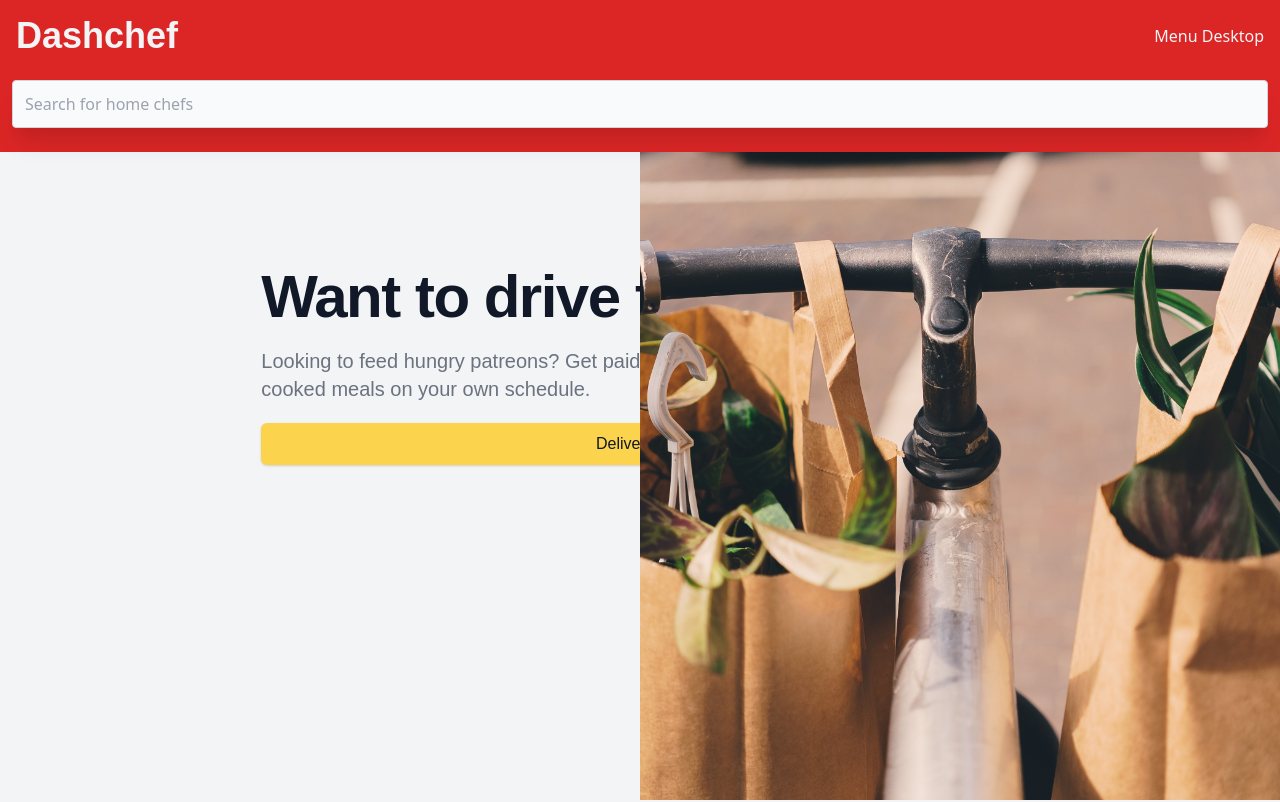
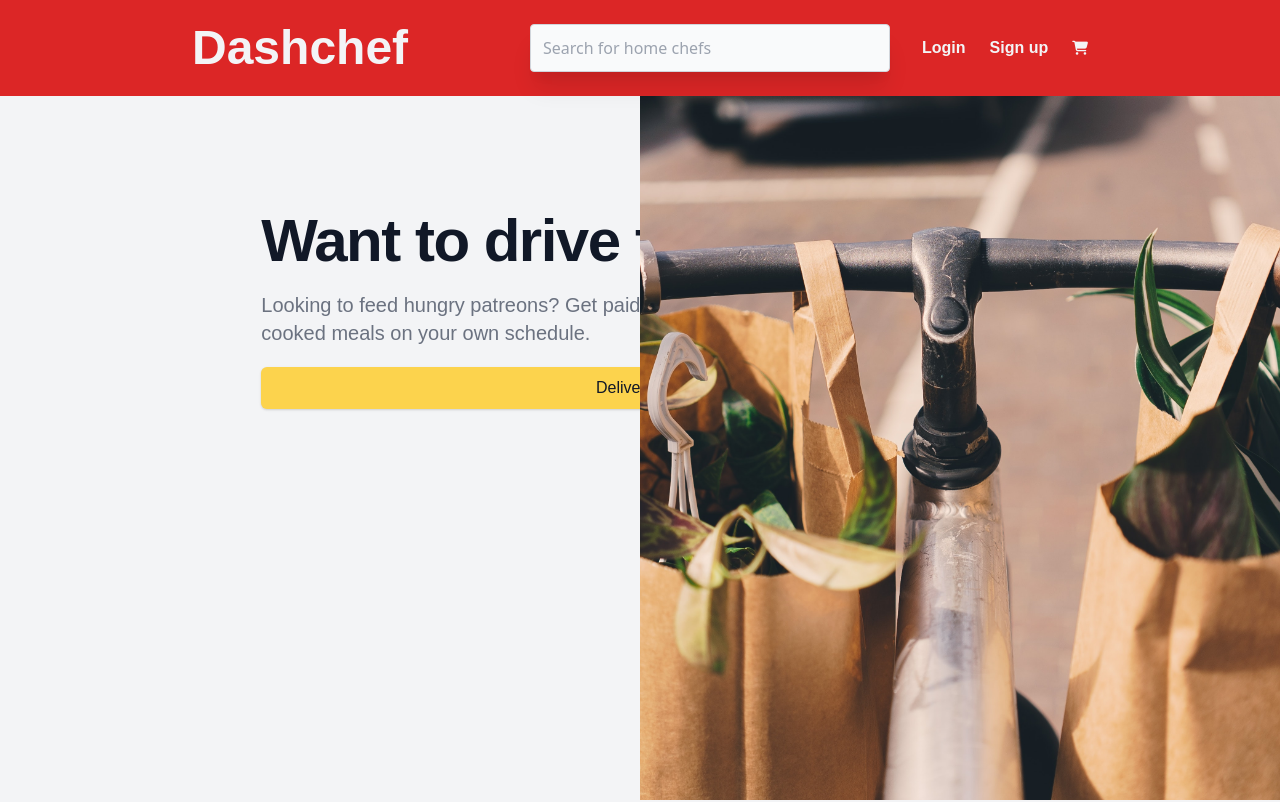
Before and after one commit to peterphan20/dashchef, a React (Create React App) app: page / in a window 1280 px wide. Shown: the top 802 px of the page. Built offline with nearby package versions, Linux system fonts and the light colour scheme.

Commit message:
feat: header desktop styling

```diff
--- a/src/api/usersAPI.js
+++ b/src/api/usersAPI.js
@@ -12,13 +12,10 @@ export const getUser = async (id) => {
 	return data;
 };
 
-export const createUser = async (userObject) => {
+export const createUser = async (formData) => {
 	const res = await fetch(`${config.API_URL}/auth/user`, {
 		method: "POST",
-		body: JSON.stringify(userObject),
-		headers: {
-			"Content-Type": "application/json; charset=UTF-8",
-		},
+		body: formData,
 	});
 	const data = await res.json();
 	return data;
--- a/src/atoms/MenuAnchorDesktop.js
+++ b/src/atoms/MenuAnchorDesktop.js
@@ -1,11 +1,17 @@
 import React from "react";
 import { Link } from "react-router-dom";
 
-const MenuAnchorDesktop = () => {
+const MenuAnchorDesktop = ({ link, clickHandler, placeholder, icon }) => {
 	return (
 		<>
-			<Link to={link} className="" onClick={clickHandler} />
-			{text}
+			<Link
+				to={link}
+				className="flex flex-row justify-center items-start gap-2 text-sm font-headers font-semibold  hover:text-blue-600"
+				onClick={clickHandler}
+			>
+				{placeholder}
+				<i className={icon}></i>
+			</Link>
 		</>
 	);
 };
--- a/src/atoms/MenuAnchorMobile.js
+++ b/src/atoms/MenuAnchorMobile.js
@@ -1,16 +1,16 @@
 import React from "react";
 import { Link } from "react-router-dom";
 
-const MenuAnchorMobile = ({ link, clickHandler, icon, placeholder }) => {
+const MenuAnchorMobile = ({ link, clickHandler, placeholder, icon }) => {
 	return (
 		<>
 			<Link
 				to={link}
-				className="flex justify-start items-center gap-3 text-gray-900 border-b border-gray-300 px-2 mb-4 w-full"
+				className="flex justify-start items-end gap-3 text-gray-900 text-base border-b border-gray-300 px-2 mb-4 w-full"
 				onClick={clickHandler}
 			>
 				{placeholder}
-				<i className={`fas fa-${icon}`}></i>
+				<i className={icon}></i>
 			</Link>
 		</>
 	);
--- a/src/atoms/MenuButtonDesktop.js
+++ b/src/atoms/MenuButtonDesktop.js
@@ -1,14 +1,14 @@
 import React from "react";
 
-const MenuButtonDesktop = ({ clickHandler, text, icon }) => {
+const MenuButtonDesktop = ({ clickHandler, placeholder, icon }) => {
 	return (
 		<>
 			<button
-				className="flex justify-start items-center gap-3 text-gray-900 border-b border-gray-300 px-2 mb-4 w-full"
-				onClick={() => clickHandler()}
+				className="flex flex-row justify-center items-start gap-2 text-base font-headers font-semibold  hover:text-blue-600"
+				onClick={clickHandler}
 			>
-				{text}
-				<i className={`fas fa-${icon}`}></i>
+				{placeholder}
+				<i className={icon}></i>
 			</button>
 		</>
 	);
--- a/src/atoms/MenuButtonMobile.js
+++ b/src/atoms/MenuButtonMobile.js
@@ -1,14 +1,14 @@
 import React from "react";
 
-const MenuButtonMobile = ({ clickHandler, text, icon }) => {
+const MenuButtonMobile = ({ clickHandler, placeholder, icon }) => {
 	return (
 		<>
 			<button
 				className="flex justify-start items-center gap-3 text-gray-900 border-b border-gray-300 px-2 mb-4 w-full"
 				onClick={clickHandler}
 			>
-				{text}
-				<i className={`fas fa-${icon}`}></i>
+				{placeholder}
+				<i className={icon}></i>
 			</button>
 		</>
 	);
--- a/src/molecules/MenuDesktop.js
+++ b/src/molecules/MenuDesktop.js
@@ -1,7 +1,75 @@
 import React from "react";
+import { useDispatch, useSelector } from "react-redux";
+import { useHistory } from "react-router";
+import MenuButtonDesktop from "../atoms/MenuButtonDesktop";
+import MenuAnchorDesktop from "../atoms/MenuAnchorDesktop";
+import { DISPLAY_LOGIN_MODAL, DISPLAY_SIGN_UP_MODAL, USER_LOGOUT } from "../constants";
 
 const MenuDesktop = () => {
-	return <div>Menu Desktop</div>;
+	const user = useSelector((state) => state.userReducer);
+	const dispatch = useDispatch();
+	const history = useHistory();
+
+	const handleClick = (id) => {
+		setTimeout(() => {
+			document.getElementById(id).scrollIntoView();
+		}, 300);
+	};
+
+	const handlePageChangeClick = () => {
+		window.scrollTo(0, 0);
+	};
+
+	const handleLoginClick = () => {
+		window.scrollTo(0, 0);
+		dispatch({ type: DISPLAY_LOGIN_MODAL });
+	};
+
+	const handleSignupClick = () => {
+		window.scrollTo(0, 0);
+		dispatch({ type: DISPLAY_SIGN_UP_MODAL });
+	};
+
+	const handleLogout = () => {
+		localStorage.removeItem("authToken");
+		setTimeout(() => window.scrollTo(0, 0), 250);
+		history.push("/");
+		dispatch({ type: USER_LOGOUT });
+	};
+
+	return (
+		<nav className="flex justify-center items-center gap-4">
+			{!user.loggedIn ? (
+				<>
+					<MenuButtonDesktop clickHandler={handleLoginClick} placeholder="Login" />
+					<MenuButtonDesktop clickHandler={handleSignupClick} placeholder="Sign up" />
+				</>
+			) : (
+				<>
+					<MenuAnchorDesktop
+						link="/profile"
+						placeholder="Profile"
+						clickHandler={handlePageChangeClick}
+					/>
+					<MenuButtonDesktop placeholder="Sign out" clickHandler={handleLogout} />
+				</>
+			)}
+			{!user.isChef ? null : user.isChef && user.kitchenID ? (
+				<MenuAnchorDesktop
+					link={`/kitchen/${user.kitchenID}`}
+					placeholder="My Kitchen"
+					clickHandler={handlePageChangeClick}
+				/>
+			) : (
+				<MenuAnchorDesktop
+					link="/kitchen/create"
+					placeholder="Create a kitchen"
+					clickHandler={handlePageChangeClick}
+				/>
+			)}
+			<MenuAnchorDesktop link="/cart" icon="fas fa-shopping-cart" clickHandler={handleClick} />
+		</nav>
+	);
 };
 
 export default MenuDesktop;
--- a/src/molecules/MenuMobile.js
+++ b/src/molecules/MenuMobile.js
@@ -50,8 +50,16 @@ const MenuMobile = ({ setOpen, isOpen }) => {
 		>
 			{!user.loggedIn ? (
 				<>
-					<MenuButtonMobile clickHandler={handleLoginClick} text="Login" icon="sign-in-alt" />
-					<MenuButtonMobile clickHandler={handleSignupClick} text="Sign up" icon="user-plus" />
+					<MenuButtonMobile
+						clickHandler={handleLoginClick}
+						placeholder="Login"
+						icon="fas fa-sign-in-alt"
+					/>
+					<MenuButtonMobile
+						clickHandler={handleSignupClick}
+						placeholder="Sign up"
+						icon="fas fa-user-plus"
+					/>
 				</>
 			) : (
 				<>
@@ -60,7 +68,7 @@ const MenuMobile = ({ setOpen, isOpen }) => {
 						placeholder="Profile"
 						clickHandler={handlePageChangeClick}
 					/>
-					<MenuButtonMobile text="Sign out" clickHandler={handleLogout} />
+					<MenuButtonMobile placeholder="Sign out" clickHandler={handleLogout} />
 				</>
 			)}
 			{!user.isChef ? null : user.isChef && user.kitchenID ? (
@@ -79,7 +87,7 @@ const MenuMobile = ({ setOpen, isOpen }) => {
 			<MenuAnchorMobile
 				placeholder="Cart"
 				link="/cart"
-				icon="shopping-cart"
+				icon="fas fa-shopping-cart"
 				clickHandler={handleClick}
 			/>
 		</nav>
--- a/src/molecules/Searchbar.js
+++ b/src/molecules/Searchbar.js
@@ -2,11 +2,11 @@ import React from "react";
 
 const Searchbar = () => {
 	return (
-		<div className="px-3 w-full h-full">
+		<div className="px-3 w-full h-full lg:w-96">
 			<input
 				id="searchbar"
 				type="text"
-				className="bg-gray-50 text-gray-900 rounded border border-gray-300 shadow-xl outline-none py-3 pl-3 pr-5 w-full h-full transform -translate-y-1/2"
+				className="bg-gray-50 text-gray-900 rounded border border-gray-300 shadow-xl outline-none py-3 pl-3 pr-5 w-full h-full transform -translate-y-1/2 lg:transform-none"
 				placeholder="Search for home chefs"
 			/>
 		</div>
--- a/src/organisms/Header.js
+++ b/src/organisms/Header.js
@@ -9,6 +9,7 @@ import Searchbar from "../molecules/Searchbar";
 const Header = () => {
 	const [windowWidth, setWindowWidth] = useState(window.innerWidth);
 	const [isOpen, setOpen] = useState(false);
+	const [isMobile, setIsMobile] = useState(true);
 
 	const handleClick = () => {
 		setTimeout(() => window.scrollTo(0, 0), 250);
@@ -23,8 +24,8 @@ const Header = () => {
 		window.addEventListener("resize", trackWindowChanges);
 		if (windowWidth > 864) {
 			setOpen(false);
+			setIsMobile(false);
 		}
-
 		return () => {
 			window.removeEventListener("resize", trackWindowChanges);
 		};
@@ -32,7 +33,10 @@ const Header = () => {
 
 	const showMenu = () => {
 		return windowWidth > 864 ? (
-			<MenuDesktop />
+			<div className="flex justify-center items-center gap-5">
+				<Searchbar />
+				<MenuDesktop />
+			</div>
 		) : (
 			<span className="z-30">
 				<Hamburger toggled={isOpen} toggle={setOpen} />
@@ -41,11 +45,11 @@ const Header = () => {
 	};
 
 	return (
-		<div className="sticky top-0 bg-red-600 z-20 w-full">
-			<header className="flex justify-between items-center text-gray-100 px-4 pt-4 pb-12">
+		<div className="sticky top-0 bg-red-600 z-20 w-full lg:px-44">
+			<header className="flex justify-between items-center text-gray-100 px-4 pt-4 pb-12 lg:pt-6 lg:pb-6 lg:container">
 				<Link
 					to="/"
-					className="font-headers font-bold text-4xl"
+					className="font-headers font-bold text-4xl lg:text-5xl"
 					onClick={handleClick}
 					aria-label="Click here to take you to the top of the application"
 				>
@@ -54,7 +58,7 @@ const Header = () => {
 				{showMenu()}
 				<MenuMobile setOpen={setOpen} isOpen={isOpen} />
 			</header>
-			<Searchbar />
+			{isMobile ? <Searchbar /> : null}
 		</div>
 	);
 };
--- a/src/organisms/ModalSignUp.js
+++ b/src/organisms/ModalSignUp.js
@@ -1,10 +1,10 @@
 import { useState } from "react";
 import { useDispatch } from "react-redux";
-
 import WizardInsertOne from "../molecules/WizardInsertOne";
 import WizardInsertTwo from "../molecules/WizardInsertTwo";
 import WizardInsertThree from "../molecules/WizardInsertThree";
 import RenderWizardButton from "../molecules/RenderWizardButton";
+import defaultAvatar from "../assets/default-avatar.jpg";
 import { createUser } from "../api/usersAPI";
 import { createChef } from "../api/chefsAPI";
 import { HIDE_SIGN_UP_MODAL } from "../constants";
@@ -28,6 +28,7 @@ const ModalSignUp = () => {
 
 	const handleUserSignup = async (userObject) => {
 		const apiResponse = await createUser(userObject);
+		console.log("api response here ==>", apiResponse);
 		if (apiResponse.code !== 201) {
 			setAuthResponse(false);
 			console.log("There was an error while creating the user", apiResponse);
@@ -54,21 +55,31 @@ const ModalSignUp = () => {
 			aptNumber ? ", " + aptNumber : ""
 		}`;
 
-		const userObject = {
-			firstName,
-			lastName,
-			email,
-			password,
-			address: addressStr.toUpperCase(),
-			phone,
-		};
+		const formData = new FormData();
+		formData.append("firstName", firstName);
+		formData.append("lastName", lastName);
+		formData.append("email", email);
+		formData.append("password", password);
+		formData.append("address", addressStr.toUpperCase());
+		formData.append("phone", phone);
+		formData.append("file", defaultAvatar);
+
+		// const userObject = {
+		// 	firstName,
+		// 	lastName,
+		// 	email,
+		// 	password,
+		// 	address: addressStr.toUpperCase(),
+		// 	phone,
+		// };
+		// console.log("user object", userObject);
 
 		if (isChef === "yes") {
 			console.log("is chef", isChef);
-			handleChefSignup(userObject);
+			handleChefSignup(formData);
 		} else if (isChef === "no") {
 			console.log("is not chef", isChef);
-			handleUserSignup(userObject);
+			handleUserSignup(formData);
 		}
 	};
 
```
